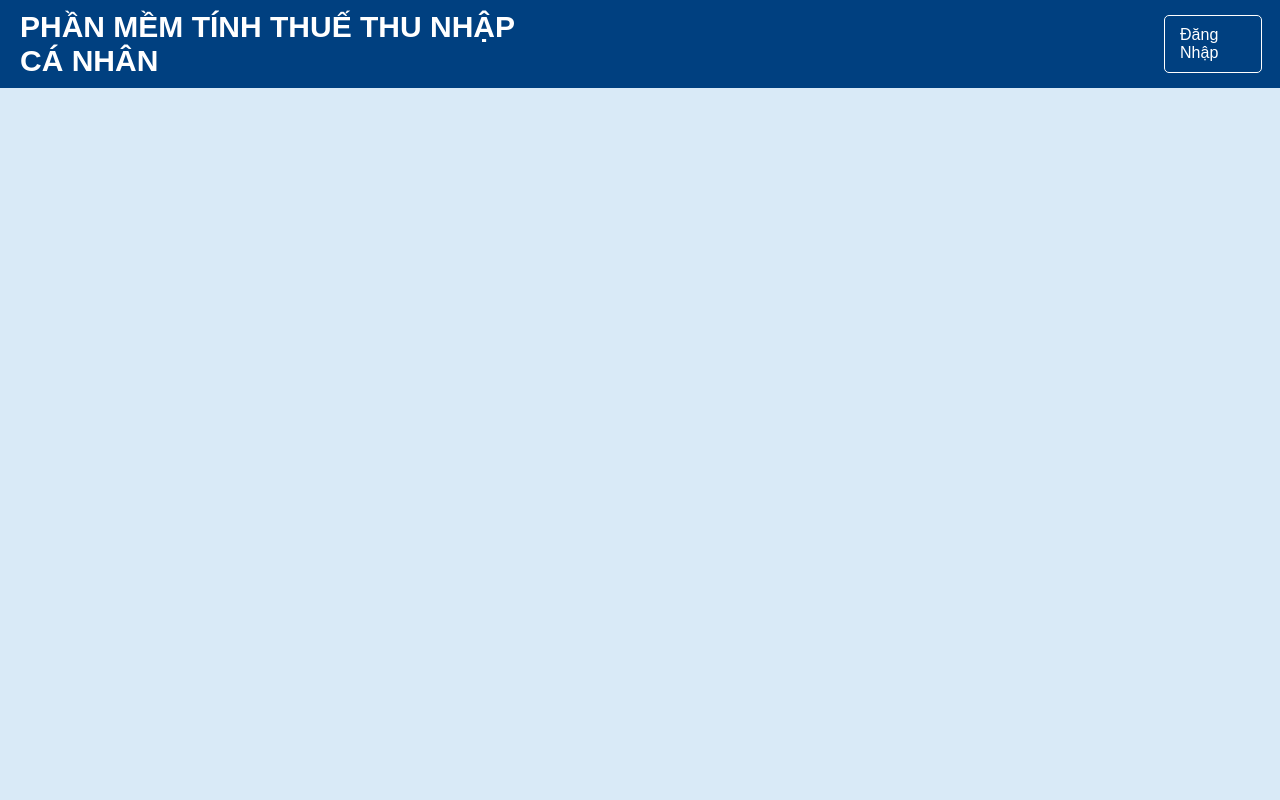
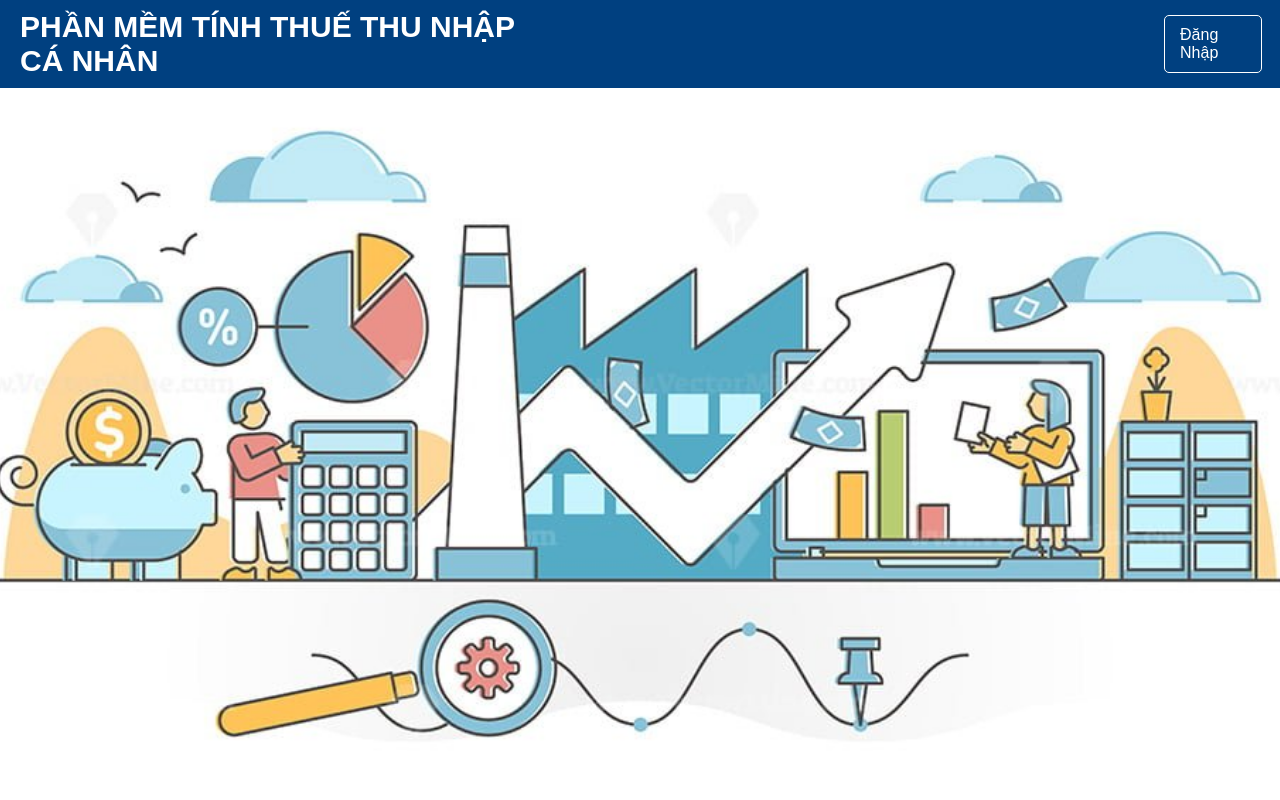
Before and after one commit to Linh02112004/PTTKPM_Thue, a PHP site: page /index.html in a window 1280 px wide. Run offline with PHP 8.4, Linux system fonts and the light colour scheme.

Commit message:
fix index's background

```diff
--- a/styles/index.css
+++ b/styles/index.css
@@ -46,6 +46,10 @@ main {
     align-items: center;
     text-align: center;
     background-color: #d9eaf7;
+    background-image: url(./background.jpg);
+    background-size: cover;
+    background-position: center;
+    background-repeat: no-repeat;
     padding: 20px;
 }
 
```
Also changed, not shown: styles/background.jpg (renamed from Anh/background.jpg).
